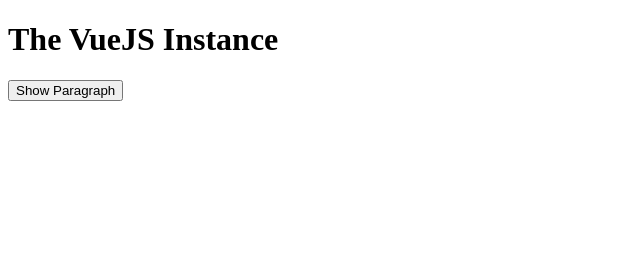
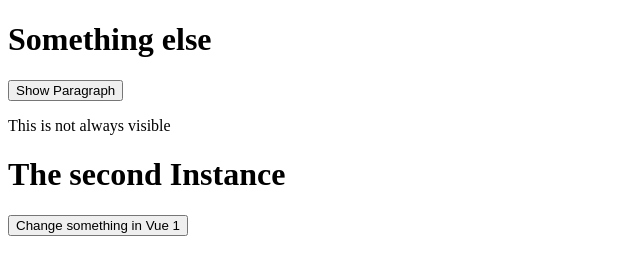
Before and after one commit to vixgrit/vue-js-instance, a plain HTML site: page index.html in a window 1280 px wide. Shown: the whole page, without its empty margins (0-640 px from the left). Drawn offline with nearby package versions, Linux system fonts and the light colour scheme.

Commit message:
look at vue management of data

```diff
--- a/app.js
+++ b/app.js
@@ -1,9 +1,11 @@
-new Vue({
-  el: '#app',
-  data: {
-    title: 'The VueJS Instance',
-    showParagraph: false
-  },
+var data = {
+  title: 'The VueJS Instance',
+  showParagraph: false
+}
+
+var vm1 = new Vue({
+  el: '#app1',
+  data: data,
   methods: {
     show: function() {
       this.showParagraph = true;
@@ -24,3 +26,23 @@ new Vue({
     }
   }
 });
+
+console.log(vm1.$data === data);
+vm1.$refs.heading.innerText = 'Something else';
+
+setTimeout(function() {
+    vm1.title = 'Changed by Timer';
+    vm1.show();
+}, 3000);
+
+var vm2 = new Vue({
+    el: '#app2',
+    data: {
+        title: 'The second Instance'
+    },
+    methods: {
+        onChange: function() {
+            vm1.title = 'Changed!';
+        }
+    }
+})
--- a/index.html
+++ b/index.html
@@ -5,10 +5,14 @@
         <title>Vue Instance</title>
     </head>
     <body>
-        <div id="app">
+        <div id="app1">
             <h1 ref="heading">{{ title }}</h1>
             <button v-on:click="show">Show Paragraph</button>
             <p v-if="showParagraph">This is not always visible</p>
+        </div>
+        <div id="app2">
+            <h1 ref="heading">{{ title }}</h1>
+            <button @click="onChange">Change something in Vue 1</button>
         </div>
         <script src="https://unpkg.com/vue/dist/vue.js"></script>
         <script src="app.js"></script>
```
